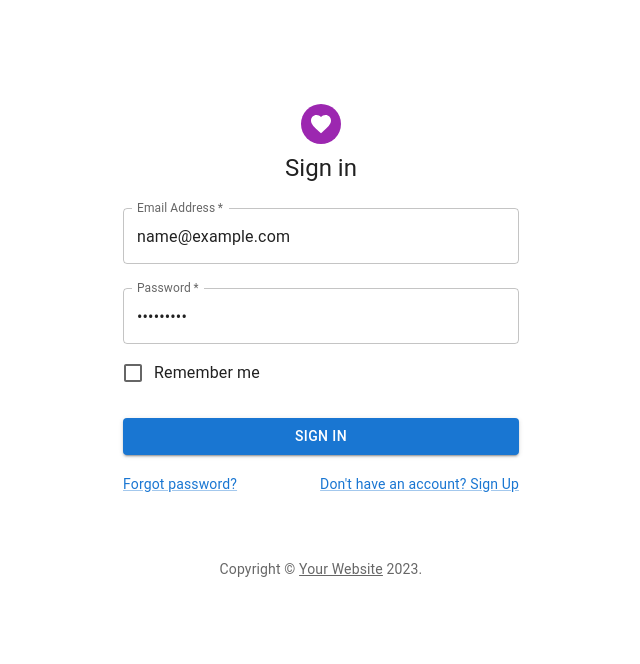
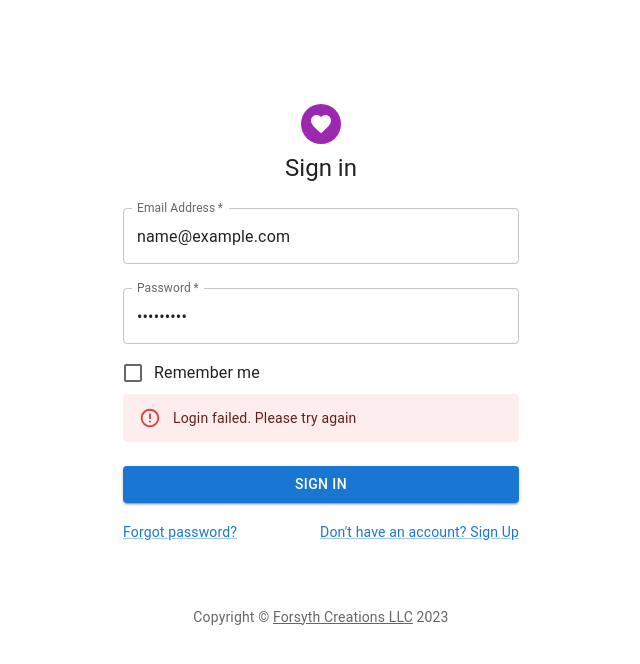
Before and after one commit to Forsyth-Creations/IOT_Arm, a Next.js app in the folder frontend/: page /login in a window 1280 px wide. Both pictures are taken after typing "name@example.com", "Sample123" into the empty fields and a click on the button "SIGN IN". Shown: the top 664 px of the page, without its empty margins (319-959 px from the left). Built offline with nearby package versions, Linux system fonts and the light colour scheme; no server answers.

Commit message:
Login handled

```diff
--- a/frontend/src/app/create_account/page.tsx
+++ b/frontend/src/app/create_account/page.tsx
@@ -32,27 +32,24 @@ function Copyright(props: any) {
 const defaultTheme = createTheme();
 
 export default function SignUp() {
+
   const handleSubmit = (event: React.FormEvent<HTMLFormElement>) => {
     event.preventDefault();
     const data = new FormData(event.currentTarget);
-    console.log({
-      email: data.get('email'),
-      password: data.get('password'),
-    });
+    console.log("------------ Data --------------");
+    // get the json from all keys in data
+    const json = Object.fromEntries(data.entries());
 
     axios.post('http://localhost:8000/api/v1/create_account', {
-      email: data.get('email'),
-      password: data.get('password'),
-      first_name: data.get('firstName'),
-      last_name: data.get('lastName'),
+      data: json
     })
       .then(function (response) {
         console.log(response);
-        window.location.href = '/login';
+        // window.location.href = '/login';
       })
       .catch(function (error) {
         console.log(error);
-        alert('Account creation failed');
+        alert('Account creation failed: ' + error.response.data.detail);
       });
   };
 
@@ -120,7 +117,12 @@ export default function SignUp() {
               </Grid>
               <Grid item xs={12}>
                 <FormControlLabel
-                  control={<Checkbox value="allowExtraEmails" color="primary" />}
+                  control={
+                  <Checkbox
+                  name="allowExtraEmails"
+                  id="allowExtraEmails"
+                  value="allowExtraEmails"
+                  color="primary" />}
                   label="I want to receive inspiration, marketing promotions and updates via email."
                 />
               </Grid>
--- a/frontend/src/app/login/page.tsx
+++ b/frontend/src/app/login/page.tsx
@@ -15,31 +15,42 @@ import Typography from '@mui/material/Typography';
 import Container from '@mui/material/Container';
 import { createTheme, ThemeProvider } from '@mui/material/styles';
 import axios from 'axios';
+import Alert from '@mui/material/Alert';
 
 function Copyright(props: any) {
   return (
     <Typography variant="body2" color="text.secondary" align="center" {...props}>
       {'Copyright © '}
-      <Link color="inherit" href="https://mui.com/">
-        Your Website
+      <Link color="inherit" href="https://www.forsythcreations.com">
+        Forsyth Creations LLC
       </Link>{' '}
       {new Date().getFullYear()}
-      {'.'}
     </Typography>
   );
 }
+
 
 // TODO remove, this demo shouldn't need to reset the theme.
 const defaultTheme = createTheme();
 
 export default function SignIn() {
+
+  const [showError, setShowError] = React.useState(false);
+
+  const alert = (message: string) => {
+    console.log(message);
+    setShowError(true);
+    // Set a timeout to hide the alert again
+    setTimeout(() => {
+      setShowError(false);
+    }
+    , 5000);
+  };
+
   const handleSubmit = (event: React.FormEvent<HTMLFormElement>) => {
     event.preventDefault();
     const data = new FormData(event.currentTarget);
-    console.log({
-      email: data.get('email'),
-      password: data.get('password'),
-    });
+
     axios.post('http://localhost:8000/api/v1/login', {
       email: data.get('email'),
       password: data.get('password'),
@@ -97,6 +108,7 @@ export default function SignIn() {
               control={<Checkbox value="remember" color="primary" />}
               label="Remember me"
             />
+            {showError && <Alert severity="error">Login failed. Please try again</Alert>}
             <Button
               type="submit"
               fullWidth
```
Also changed, not shown: 2 other files (tests, documents, lock files or other folders).
